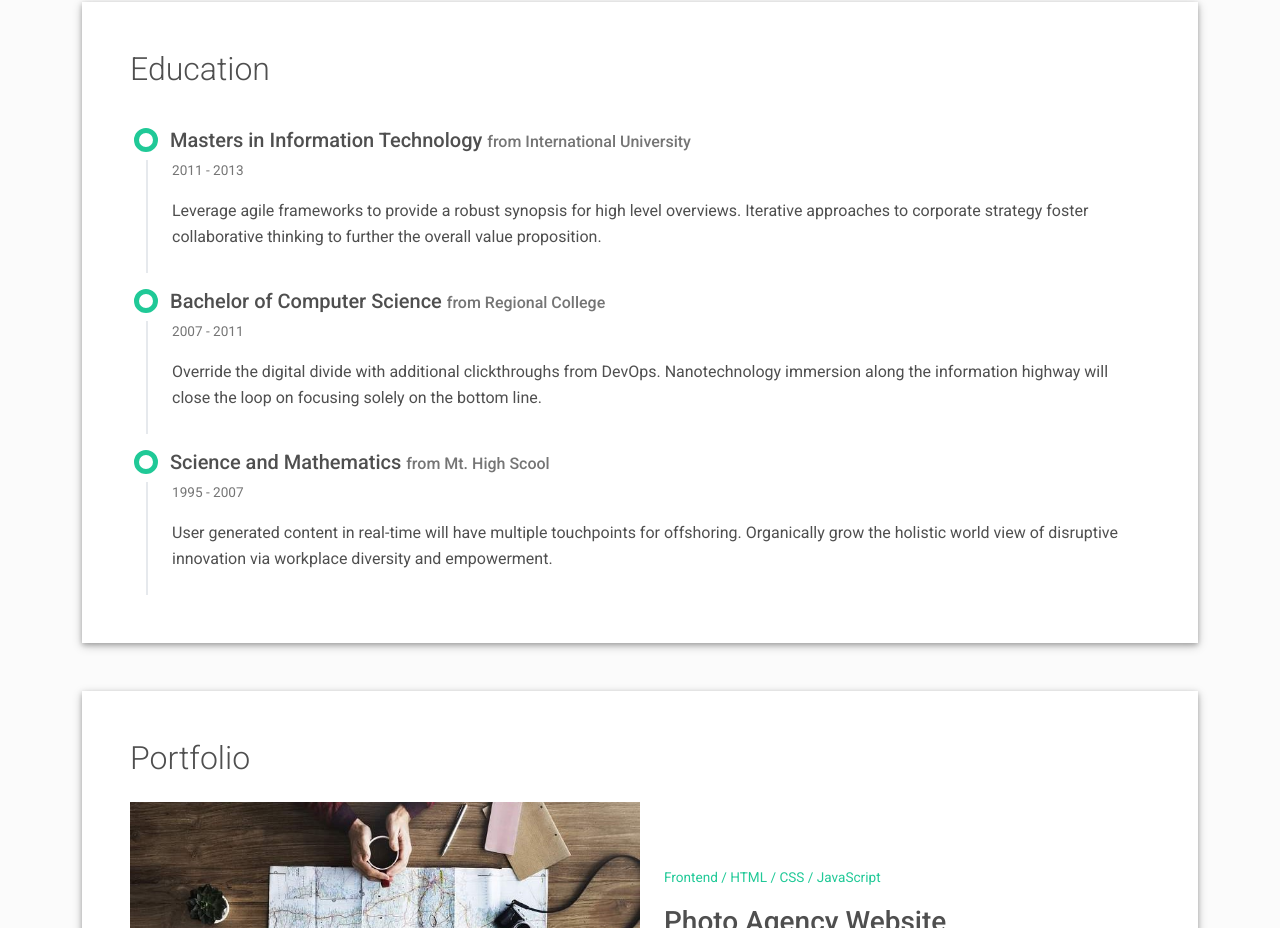
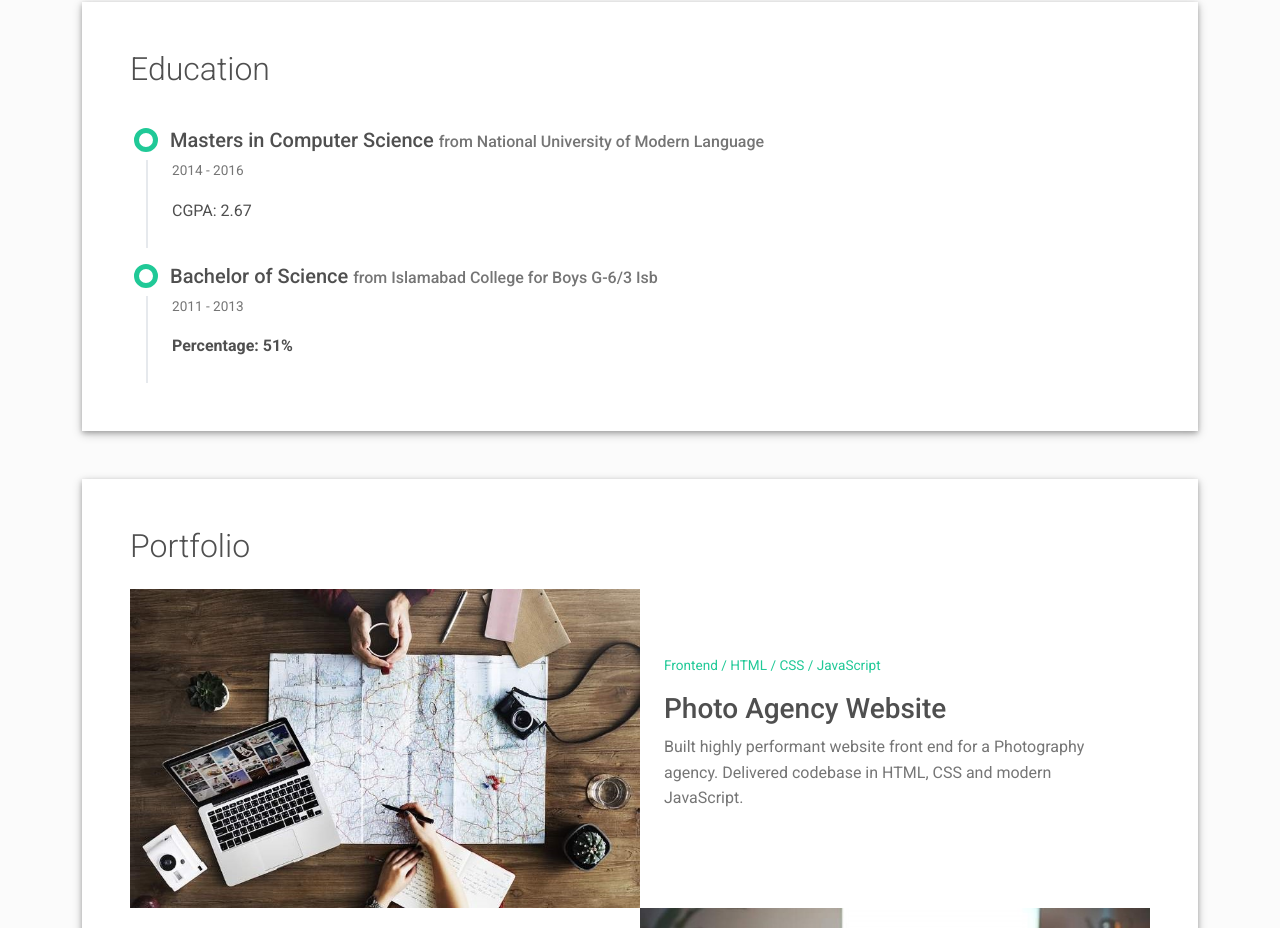
Before and after one commit to ghazibhai12/CircullumVitae, a plain HTML site: page index.html in a window 1280 px wide. Shown: the part 2240-3168 px from the top of the page. Drawn offline with Linux system fonts and the light colour scheme.

Commit message:
Update12

```diff
--- a/index.html
+++ b/index.html
@@ -214,29 +214,20 @@
       <div class="timeline">
         <div class="timeline-card timeline-card-success" data-aos="fade-in" data-aos-delay="0">
           <div class="timeline-head px-4 pt-3">
-            <div class="h5">Masters in Information Technology <span class="text-muted h6">from International University</span>          </div>
+            <div class="h5">Masters in Computer Science <span class="text-muted h6">from National University of Modern Language</span>          </div>
           </div>
           <div class="timeline-body px-4 pb-4">
-            <div class="text-muted text-small mb-3">2011 - 2013</div>
-            <div>Leverage agile frameworks to provide a robust synopsis for high level overviews. Iterative approaches to corporate strategy foster collaborative thinking to further the overall value proposition.</div>
+            <div class="text-muted text-small mb-3">2014 - 2016</div>
+            <div>CGPA: 2.67</div>
           </div>
         </div>
         <div class="timeline-card timeline-card-success" data-aos="fade-in" data-aos-delay="200">
           <div class="timeline-head px-4 pt-3">
-            <div class="h5">Bachelor of Computer Science <span class="text-muted h6">from Regional College</span>          </div>
+            <div class="h5">Bachelor of Science <span class="text-muted h6">from Islamabad College for Boys G-6/3 Isb</span>          </div>
           </div>
           <div class="timeline-body px-4 pb-4">
-            <div class="text-muted text-small mb-3">2007 - 2011</div>
-            <div>Override the digital divide with additional clickthroughs from DevOps. Nanotechnology immersion along the information highway will close the loop on focusing solely on the bottom line.</div>
-          </div>
-        </div>
-        <div class="timeline-card timeline-card-success" data-aos="fade-in" data-aos-delay="400">
-          <div class="timeline-head px-4 pt-3">
-            <div class="h5">Science and Mathematics <span class="text-muted h6">from Mt. High Scool</span>          </div>
-          </div>
-          <div class="timeline-body px-4 pb-4">
-            <div class="text-muted text-small mb-3">1995 - 2007</div>
-            <div>User generated content in real-time will have multiple touchpoints for offshoring. Organically grow the holistic world view of disruptive innovation via workplace diversity and empowerment.</div>
+            <div class="text-muted text-small mb-3">2011 - 2013</div>
+            <div><b>Percentage: 51%</b></div>
           </div>
         </div>
       </div>
```
